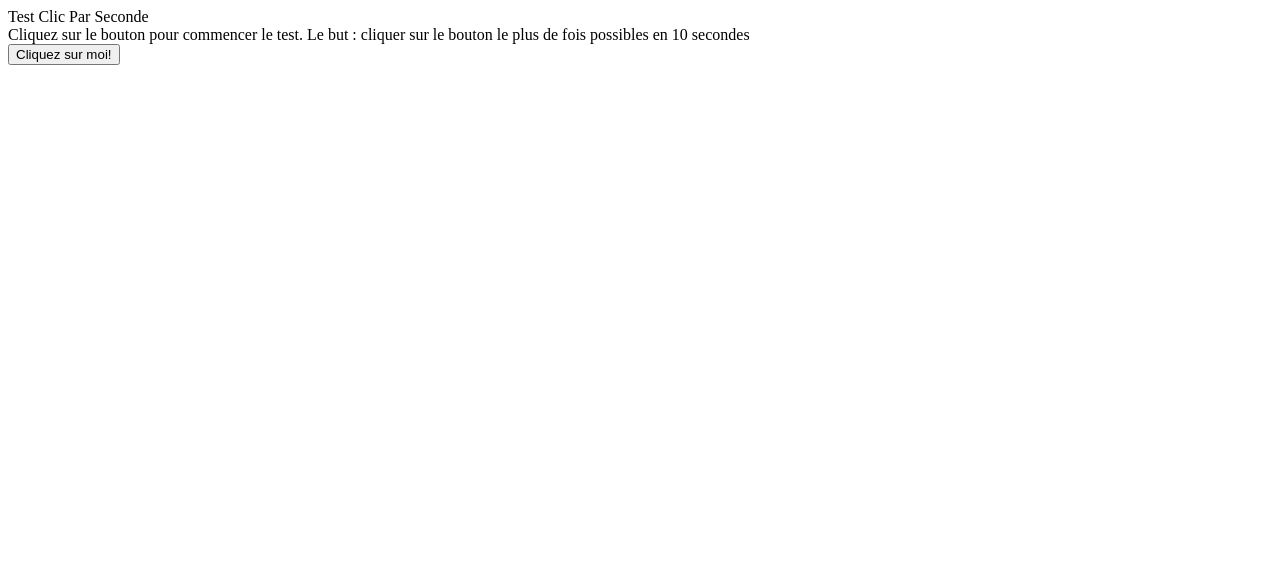
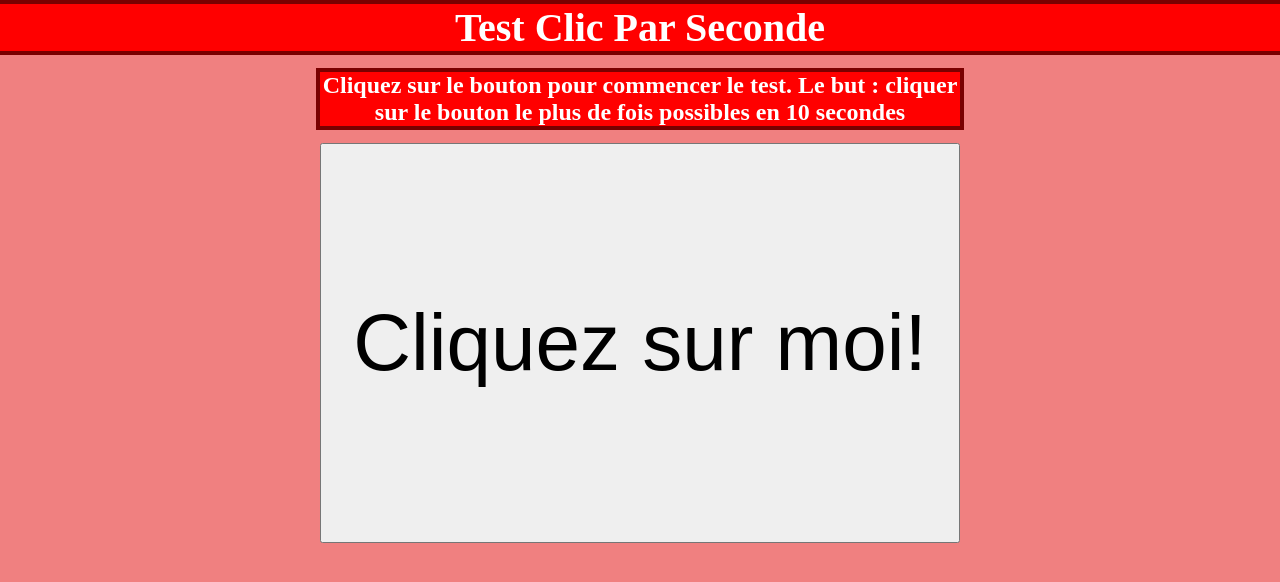
Before and after one commit to LucBlocker01/Test-CPS, a plain HTML site: page index.html in a window 1280 px wide. Drawn offline with Linux system fonts and the light colour scheme.

Commit message:
add style

```diff
--- a/index.html
+++ b/index.html
@@ -2,12 +2,13 @@
 <html lang="fr">
     <head>
         <title>Test Clic Par Seconde</title>
+        <link rel="stylesheet" href="style.css"></link>
     </head>
     <body>
-        <div>Test Clic Par Seconde</div>
-        <div>Cliquez sur le bouton pour commencer le test. Le but : cliquer sur le bouton le plus de fois possibles en 10 secondes</div>
-        <button>Cliquez sur moi!</button>
+        <div class="header">Test Clic Par Seconde</div>
+        <div class="instructions">Cliquez sur le bouton pour commencer le test. Le but : cliquer sur le bouton le plus de fois possibles en 10 secondes</div>
+        <button class="cps">Cliquez sur moi!</button>
     </body>
     <script src="script.js"></script>
-    <div id="message"></div>
+    <div id="message" class="hide"></div>
 </html>
--- a/script.js
+++ b/script.js
@@ -7,6 +7,7 @@ const button = document.querySelector("button")
 document.querySelector("button").addEventListener("click", () => {
   if (button.innerHTML === "Cliquez sur moi!") {
     timer = 10;
+    document.getElementById("message").classList.remove("hide")
     document.getElementById("message").innerHTML = timer;
     startTimer();
   }
--- /dev/null
+++ b/style.css
@@ -0,0 +1,48 @@
+html {
+    height: 100%;
+    width: 100%;
+}
+
+body {
+    height: 100%;
+    width: 100%;
+    display: flex;
+    flex-direction: column;
+    align-items: center;
+    margin: 0;
+    background-color: lightcoral
+}
+
+.header {
+    display: flex;
+    justify-content: center;
+    background-color : red;
+    width: 100%;
+    border : solid rgb(122, 0, 0) 4px;
+    text-align: center;
+    font-size: 250%;
+    color: white;
+    font-weight: bolder;
+}
+
+.instructions, #message {
+    background-color : red;
+    border : solid rgb(122, 0, 0) 4px;
+    text-align: center;
+    margin-top: 1%;
+    font-size: 150%;
+    width: 50%;
+    color: white;
+    font-weight: bolder;
+}
+
+.cps {
+    margin-top: 1%;
+    width: 50%;
+    height: 50%;
+    font-size: 500%;
+}
+
+.hide {
+    display: none;
+}
```
